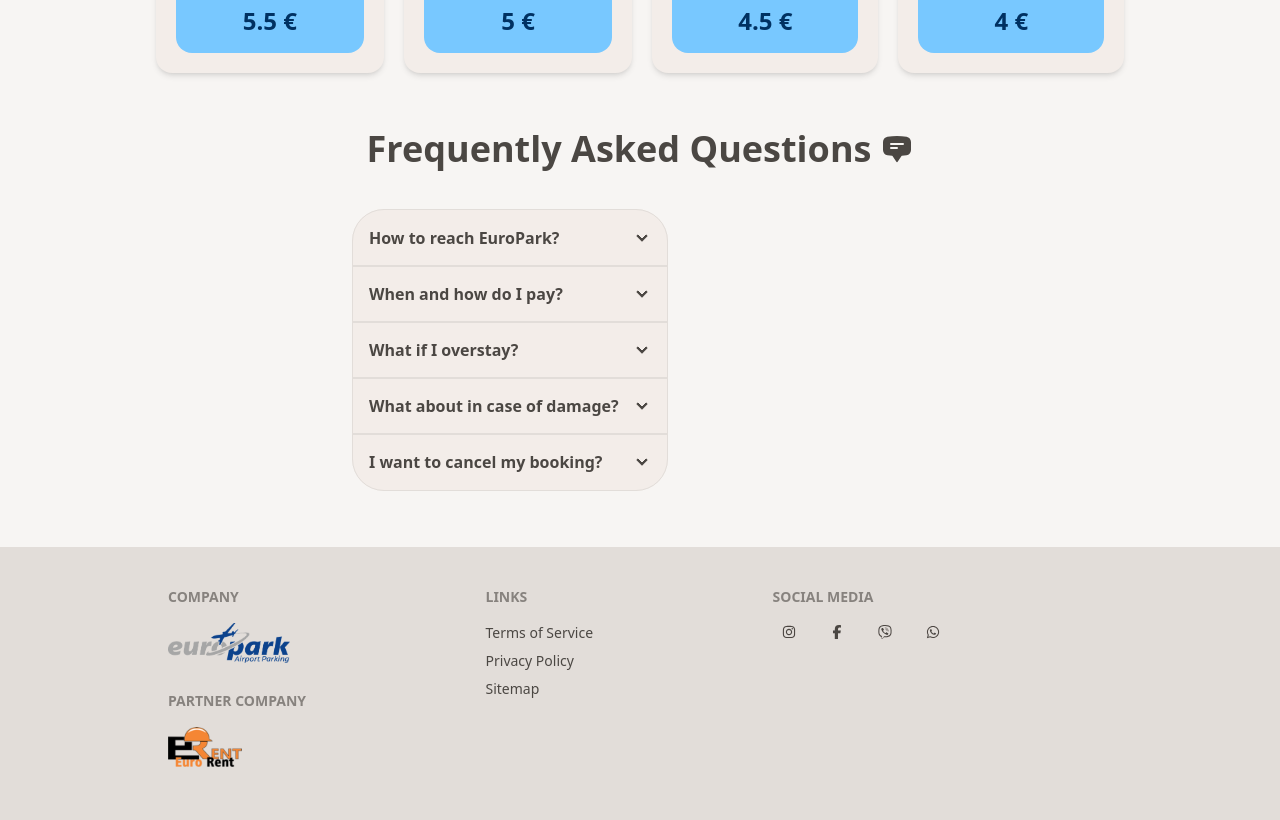
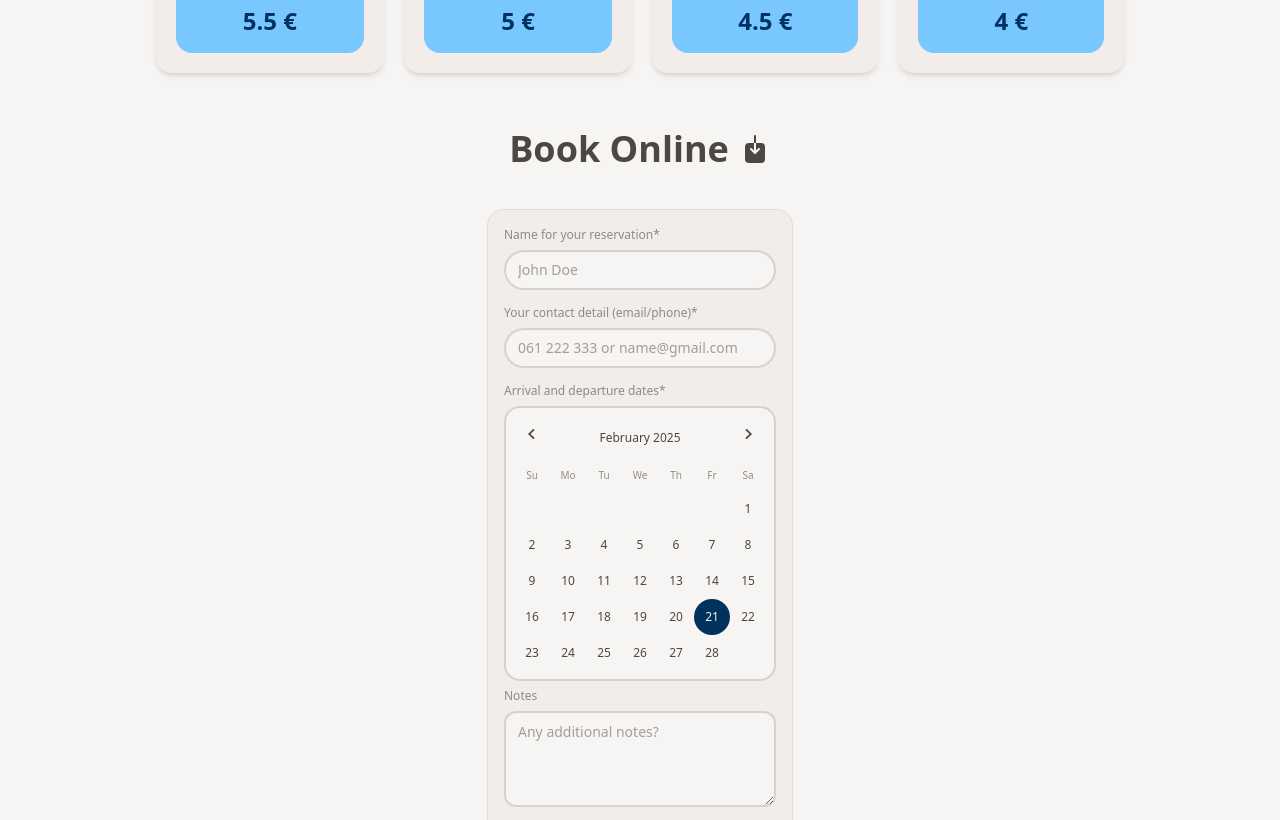
Before and after one commit to BakirGracic/europark, a Next.js app: page /en in a window 1280 px wide. Shown: the part 1980-2800 px from the top of the page. Built offline with nearby package versions, Linux system fonts and the light colour scheme.

Commit message:
draft implement form

```diff
--- a/package.json
+++ b/package.json
@@ -19,6 +19,7 @@
 		"next": "15.1.7",
 		"next-intl": "^3.26.5",
 		"react": "^19.0.0",
+		"react-day-picker": "^9.5.1",
 		"react-dom": "^19.0.0",
 		"swiper": "^11.2.4"
 	},
--- a/src/app/[locale]/page.tsx
+++ b/src/app/[locale]/page.tsx
@@ -10,8 +10,8 @@ import Slideshow from '@/features/hero/components/Slideshow';
 import Reasons from '@/features/reasons/components/Reasons';
 import Timeline from '@/features/timeline/components/Timeline';
 import Pricelist from '@/features/pricelist/components/Pricelist';
+import Book from '@/features/book/components/Book';
 import FAQ from '@/features/faq/components/FAQ';
-// forma ovdje
 import Footer from '@/features/footer/components/Footer';
 
 export async function generateMetadata({
@@ -51,7 +51,7 @@ export default function Homepage() {
 			<Reasons />
 			<Timeline />
 			<Pricelist />
-			{/* forma ovdje */}
+			<Book />
 			<FAQ />
 			<Footer />
 		</>
--- /dev/null
+++ b/src/features/book/actions/send.ts
@@ -0,0 +1,52 @@
+'use server';
+
+import { type BookFormResponse, type BookFormStatus } from '@/features/book/types/status';
+
+export async function sendAction(
+	state: BookFormStatus,
+	formData: FormData
+): Promise<BookFormResponse> {
+	const formFields = {
+		name: formData.get('name') || '',
+		contact: formData.get('contact') || '',
+		date_from: formData.get('date_from') || '',
+		date_to: formData.get('date_to') || '',
+		message: formData.get('message') || ''
+	};
+
+	console.log('formFields', formFields);
+
+	const formatDate = (dateStr: string) => {
+		const date = new Date(dateStr);
+		return date.toLocaleDateString('bs', { day: '2-digit', month: '2-digit', year: 'numeric' });
+	};
+
+	const formattedMessage = `
+<b>Ime:</b> ${formFields.name}
+<b>Kontakt:</b> ${formFields.contact}
+<b>Od:</b> ${formatDate(formFields.date_from.toString())}
+<b>Do:</b> ${formatDate(formFields.date_to.toString())}
+<b>Napomena:</b> ${formFields.message}
+`;
+
+	const response = await fetch(
+		`https://api.telegram.org/bot${process.env.TELEGRAM_BOT_TOKEN}/sendMessage`,
+		{
+			method: 'POST',
+			headers: {
+				'Content-Type': 'application/json'
+			},
+			body: JSON.stringify({
+				chat_id: process.env.TELEGRAM_BOT_CHAT_ID,
+				text: formattedMessage,
+				parse_mode: 'HTML'
+			})
+		}
+	);
+
+	if (!response.ok) {
+		return 'error';
+	}
+
+	return 'success';
+}
--- /dev/null
+++ b/src/features/book/components/Book.tsx
@@ -0,0 +1,17 @@
+import { ArrowDownOnSquareIcon } from '@heroicons/react/24/solid';
+import { useTranslations } from 'next-intl';
+import Form from '@/features/book/components/Form';
+
+export default function Book() {
+	const t = useTranslations('Form');
+
+	return (
+		<section className='SectionBox'>
+			<h2 className='SectionTitle'>
+				<span>{t('section_title')}</span>
+				<ArrowDownOnSquareIcon className='size-8' />
+			</h2>
+			<Form />
+		</section>
+	);
+}
--- /dev/null
+++ b/src/features/book/components/Form.tsx
@@ -0,0 +1,94 @@
+'use client';
+
+import { useActionState, useState } from 'react';
+import { useLocale, useTranslations } from 'next-intl';
+import { sendAction } from '@/features/book/actions/send';
+import { type DateRange, DayPicker } from 'react-day-picker';
+import { bs, enUS, de } from 'react-day-picker/locale';
+import { type Locale } from '@/i18n/routing';
+
+export default function Form() {
+	const [state, formAction, isPending] = useActionState(sendAction, undefined);
+	const [date, setDate] = useState<DateRange | undefined>();
+	const locale = useLocale() as Locale;
+
+	const t = useTranslations('Form');
+
+	const datePickerLocales = {
+		bs: bs,
+		en: enUS,
+		de: de
+	};
+
+	return (
+		<form className='flex items-center justify-center' action={formAction}>
+			<div className='fieldset bg-base-200 border-base-300 rounded-box max-w-min border p-4'>
+				{/* name */}
+				<label className='fieldset-label'>{t('Name.tip')}</label>
+				<input
+					name='name'
+					disabled={isPending}
+					type='text'
+					className='input mb-2 w-full'
+					placeholder={t('Name.placeholder')}
+				/>
+
+				{/* contact */}
+				<label className='fieldset-label'>{t('Contact.tip')}</label>
+				<input
+					name='contact'
+					disabled={isPending}
+					type='text'
+					className='input mb-2 w-full'
+					placeholder={t('Contact.placeholder')}
+				/>
+
+				{/* date */}
+				<label className='fieldset-label'>{t('Date.tip')}</label>
+				<DayPicker
+					className='react-day-picker border-base-content/20 mx-auto w-min border-2'
+					mode='range'
+					timeZone='Europe/Sarajevo'
+					locale={datePickerLocales[locale]}
+					selected={date}
+					onSelect={setDate}
+				/>
+				<input type='hidden' name='date-from' defaultValue={date?.from?.toString()} />
+				<input type='hidden' name='date-to' defaultValue={date?.to?.toString()} />
+
+				{/* message */}
+				<label className='fieldset-label'>{t('Message.tip')}</label>
+				<textarea
+					name='message'
+					disabled={isPending}
+					className='textarea h-24 w-full !rounded-xl'
+					placeholder={t('Message.placeholder')}
+				></textarea>
+
+				{/* submit */}
+				<button
+					type='submit'
+					className='btn btn-primary mt-4 text-center'
+					disabled={isPending}
+				>
+					{isPending ? (
+						<span className='loading loading-spinner loading-md'></span>
+					) : (
+						t('submit_text')
+					)}
+				</button>
+
+				{/* response status */}
+				{state === 'error' ? (
+					<div role='alert' className='alert alert-error alert-soft mt-4 w-full'>
+						<span>{t('response_error')}</span>
+					</div>
+				) : state === 'success' ? (
+					<div role='alert' className='alert alert-success alert-soft mt-4 w-full'>
+						<span>{t('response_success')}</span>
+					</div>
+				) : null}
+			</div>
+		</form>
+	);
+}
--- /dev/null
+++ b/src/features/book/types/status.ts
@@ -0,0 +1,3 @@
+export type BookFormStatus = 'success' | 'error' | undefined;
+
+export type BookFormResponse = 'success' | 'error';
--- a/src/features/timeline/components/Items.tsx
+++ b/src/features/timeline/components/Items.tsx
@@ -12,7 +12,7 @@ export default function Items() {
 				<div className='timeline-middle'>
 					<CheckCircleIcon className='size-6' />
 				</div>
-				<div className='timeline-end bg-base-200 timeline-box hover:outline-secondary mt-2 !border-none shadow-md hover:outline-2'>
+				<div className='timeline-end bg-base-200 timeline-box hover:outline-secondary mt-2 !border-none shadow-md transition-all hover:outline-2'>
 					<div className='mb-2 text-center text-lg font-medium'>{t('1.title')}</div>
 					<div className='max-w-40'>{t('1.text')}</div>
 				</div>
@@ -21,7 +21,7 @@ export default function Items() {
 			{/* 2 */}
 			<li>
 				<hr />
-				<div className='timeline-start bg-base-200 timeline-box hover:outline-secondary mb-2 !border-none shadow-md hover:outline-2'>
+				<div className='timeline-start bg-base-200 timeline-box hover:outline-secondary mb-2 !border-none shadow-md transition-all hover:outline-2'>
 					<div className='mb-2 text-center text-lg font-medium'>{t('2.title')}</div>
 					<div className='max-w-40'>{t('2.text')}</div>
 				</div>
@@ -38,7 +38,7 @@ export default function Items() {
 				<div className='timeline-middle'>
 					<CheckCircleIcon className='size-6' />
 				</div>
-				<div className='timeline-end bg-base-200 timeline-box hover:outline-secondary mt-2 !border-none shadow-md hover:outline-2'>
+				<div className='timeline-end bg-base-200 timeline-box hover:outline-secondary mt-2 !border-none shadow-md transition-all hover:outline-2'>
 					<div className='mb-2 text-center text-lg font-medium'>{t('3.title')}</div>
 					<div className='max-w-40'>{t('3.text')}</div>
 				</div>
--- a/src/messages/bs.json
+++ b/src/messages/bs.json
@@ -81,6 +81,27 @@
 			"price_eur": "4"
 		}
 	},
+	"Form": {
+		"section_title": "Rezerviši Online",
+		"Name": {
+			"tip": "Ime za vašu rezervaciju*",
+			"placeholder": "Damir Damirović"
+		},
+		"Contact": {
+			"tip": "Vaši kontakt podaci (email/broj)*",
+			"placeholder": "061 222 333 ili ime@gmail.com"
+		},
+		"Date": {
+			"tip": "Datumi dolaska i odlaska*"
+		},
+		"Message": {
+			"tip": "Napomene",
+			"placeholder": "Želite li nam nešto još reći?"
+		},
+		"submit_text": "Rezerviši",
+		"response_success": "Vaša rezervacija je uspješno poslana",
+		"response_error": "Došlo je do greške prilikom slanja vaše rezervacije"
+	},
 	"FAQ": {
 		"section_title": "Česta Pitanja",
 		"1": {
--- a/src/messages/de.json
+++ b/src/messages/de.json
@@ -81,6 +81,27 @@
 			"price_eur": "4"
 		}
 	},
+	"Form": {
+		"section_title": "Online Reservieren",
+		"Name": {
+			"tip": "Name für Ihre Reservierung*",
+			"placeholder": "Max Mustermann"
+		},
+		"Contact": {
+			"tip": "Ihre Kontaktdaten (E-Mail/Telefon)*",
+			"placeholder": "061 222 333 oder name@gmail.com"
+		},
+		"Date": {
+			"tip": "An- und Abreisedatum*"
+		},
+		"Message": {
+			"tip": "Notizen",
+			"placeholder": "Zusätzliche Anmerkungen?"
+		},
+		"submit_text": "Jetzt reservieren",
+		"response_success": "Ihre Reservierung wurde erfolgreich übermittelt",
+		"response_error": "Beim Senden Ihrer Reservierung ist ein Fehler aufgetreten"
+	},
 	"FAQ": {
 		"section_title": "Häufige Fragen",
 		"1": {
--- a/src/messages/en.json
+++ b/src/messages/en.json
@@ -81,6 +81,27 @@
 			"price_eur": "4"
 		}
 	},
+	"Form": {
+		"section_title": "Book Online",
+		"Name": {
+			"tip": "Name for your reservation*",
+			"placeholder": "John Doe"
+		},
+		"Contact": {
+			"tip": "Your contact detail (email/phone)*",
+			"placeholder": "061 222 333 or name@gmail.com"
+		},
+		"Date": {
+			"tip": "Arrival and departure dates*"
+		},
+		"Message": {
+			"tip": "Notes",
+			"placeholder": "Any additional notes?"
+		},
+		"submit_text": "Book now",
+		"response_success": "Your reservation was successfully placed",
+		"response_error": "There was an error sending your reservation"
+	},
 	"FAQ": {
 		"section_title": "Frequently Asked Questions",
 		"1": {
```
Also changed, not shown: 1 other file (tests, documents, lock files or other folders).
